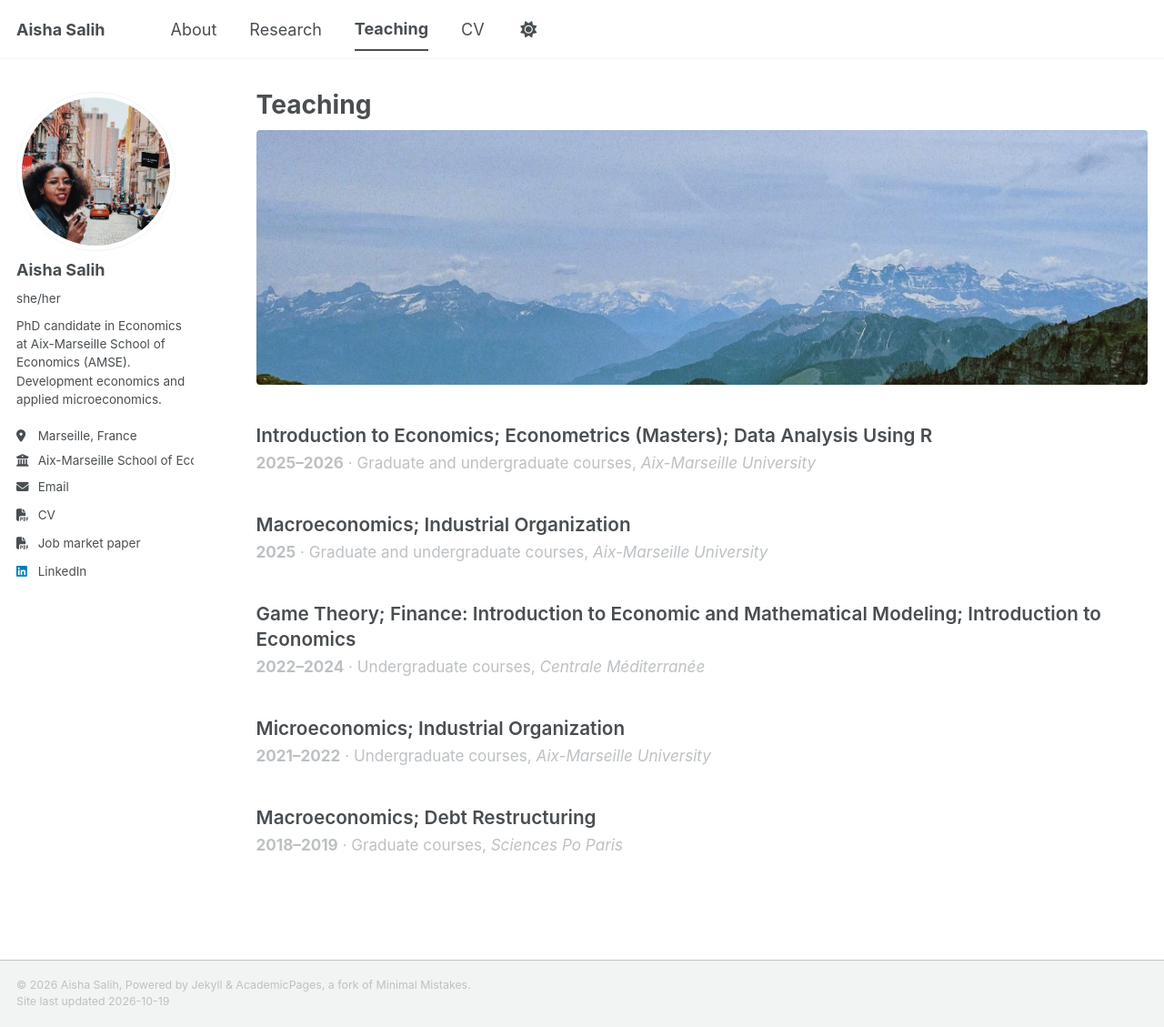
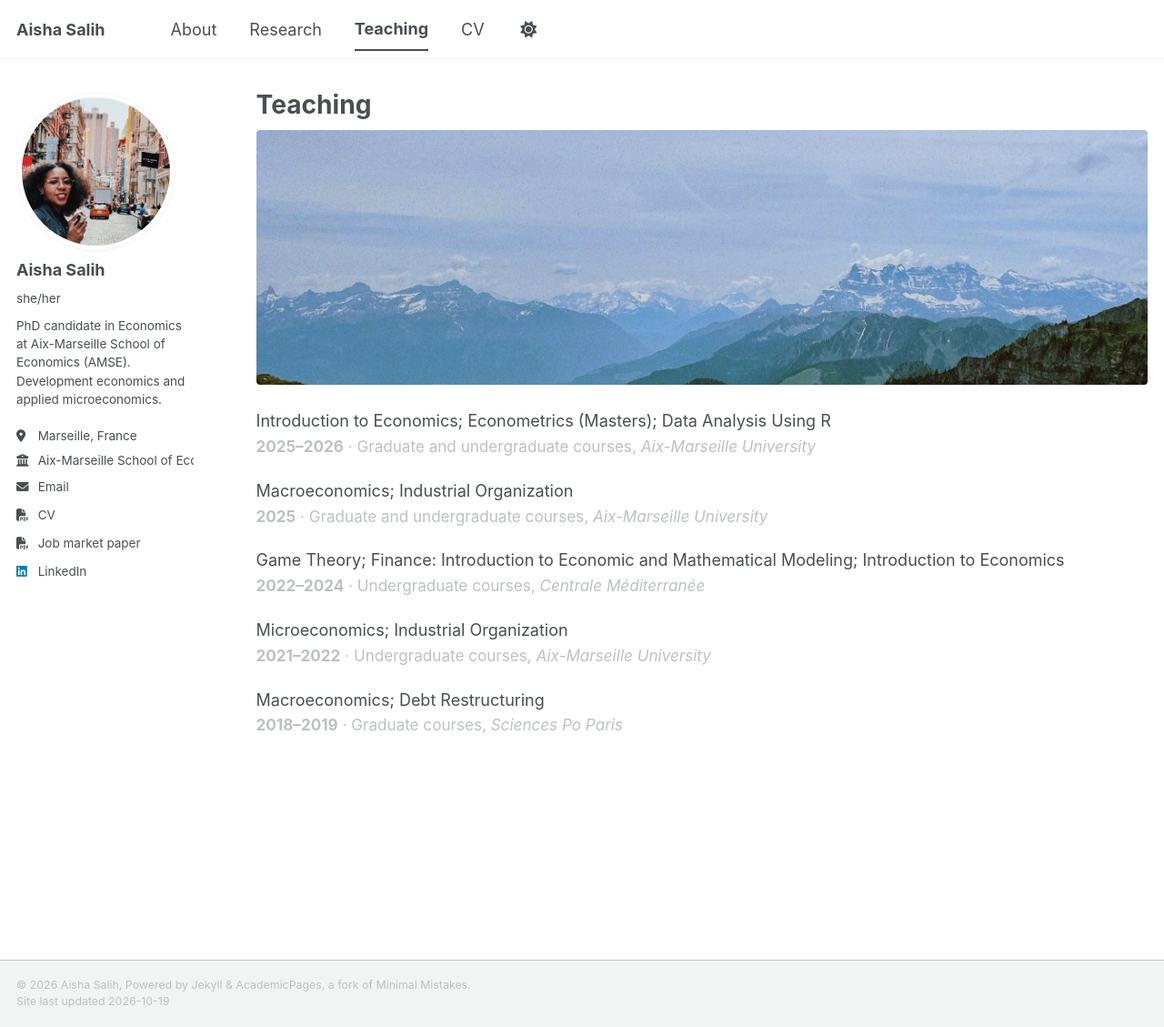
Before and after one commit to aishabsalih/aishabsalih.github.io, a Jekyll site: the page built from _pages/teaching.html, in a window 1280 px wide and 1129 px high. Shown: the whole window at 91% size. Built offline with Jekyll 4.4.1, drawn with Linux system fonts in a browser that asks for light colours; a style sheet for code colours, icons or effects is not loaded.

Commit message:
Match teaching titles to the research page, refresh the CV, and revise the homepage.
Co-authored-by: Cursor <cursoragent@cursor.com>

```diff
--- a/_includes/archive-single.html
+++ b/_includes/archive-single.html
@@ -26,15 +26,17 @@
       </div>
     {% endif %}
 
-    <h2 class="archive__item-title{% if post.collection == 'teaching' %} archive__item-title--plain{% endif %}" itemprop="headline">
-      {% if post.collection == 'teaching' %}
-        {{ title }}
-      {% elsif post.link %}
+    {% if post.collection == 'teaching' %}
+    <p class="archive__item-title archive__item-title--plain" itemprop="headline">{{ title }}</p>
+    {% else %}
+    <h2 class="archive__item-title" itemprop="headline">
+      {% if post.link %}
         <a href="{{ post.link }}">{{ title }}</a> <a href="{{ base_path }}{{ post.url }}" rel="permalink"><i class="fa fa-link" aria-hidden="true" title="permalink"></i><span class="sr-only">Permalink</span></a>
       {% else %}
         <a href="{{ base_path }}{{ post.url }}" rel="permalink">{{ title }}</a>
       {% endif %}
     </h2>
+    {% endif %}
 
     {% if post.read_time %}
       <p class="page__meta"><i class="fa fa-clock" aria-hidden="true"></i> {% include read-time.html %}</p>
--- a/_includes/head/custom.html
+++ b/_includes/head/custom.html
@@ -41,14 +41,16 @@
     margin: 0 0 1.5em;
   }
 
-  /* Teaching page: smaller plain titles, no underline without a link */
+  /* Teaching titles match the research-page title size */
   .archive__item-title--plain,
   .archive__item:hover .archive__item-title--plain {
     text-decoration: none !important;
-    font-size: 1.15rem;
-    font-weight: 600;
-    line-height: 1.35;
+    font-size: 1em;
+    font-weight: 400;
+    line-height: 1.4;
     border-bottom: none;
+    margin-top: 0.85em;
+    margin-bottom: 0.15em;
   }
 
   .archive__item-teaser-text {
--- a/_sass/layout/_archive.scss
+++ b/_sass/layout/_archive.scss
@@ -86,9 +86,9 @@
 
 .archive__item-title--plain {
   text-decoration: none !important;
-  font-size: $type-size-5;
-  font-weight: 600;
-  line-height: 1.35;
+  font-size: 1em;
+  font-weight: 400;
+  line-height: 1.4;
   margin-bottom: 0.15em;
 }
 
```
Also changed, not shown: _pages/about.md (+8 -4 lines), 1 other file.
